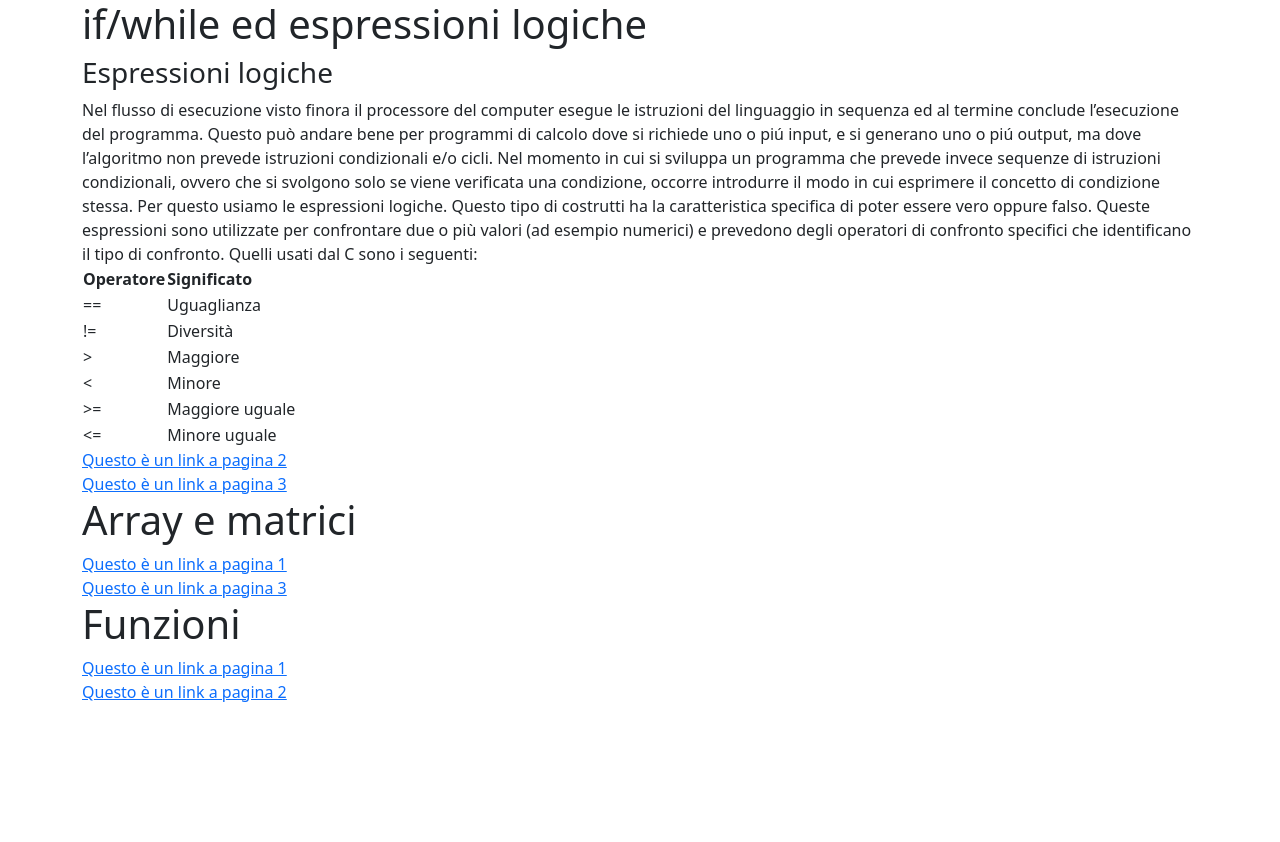
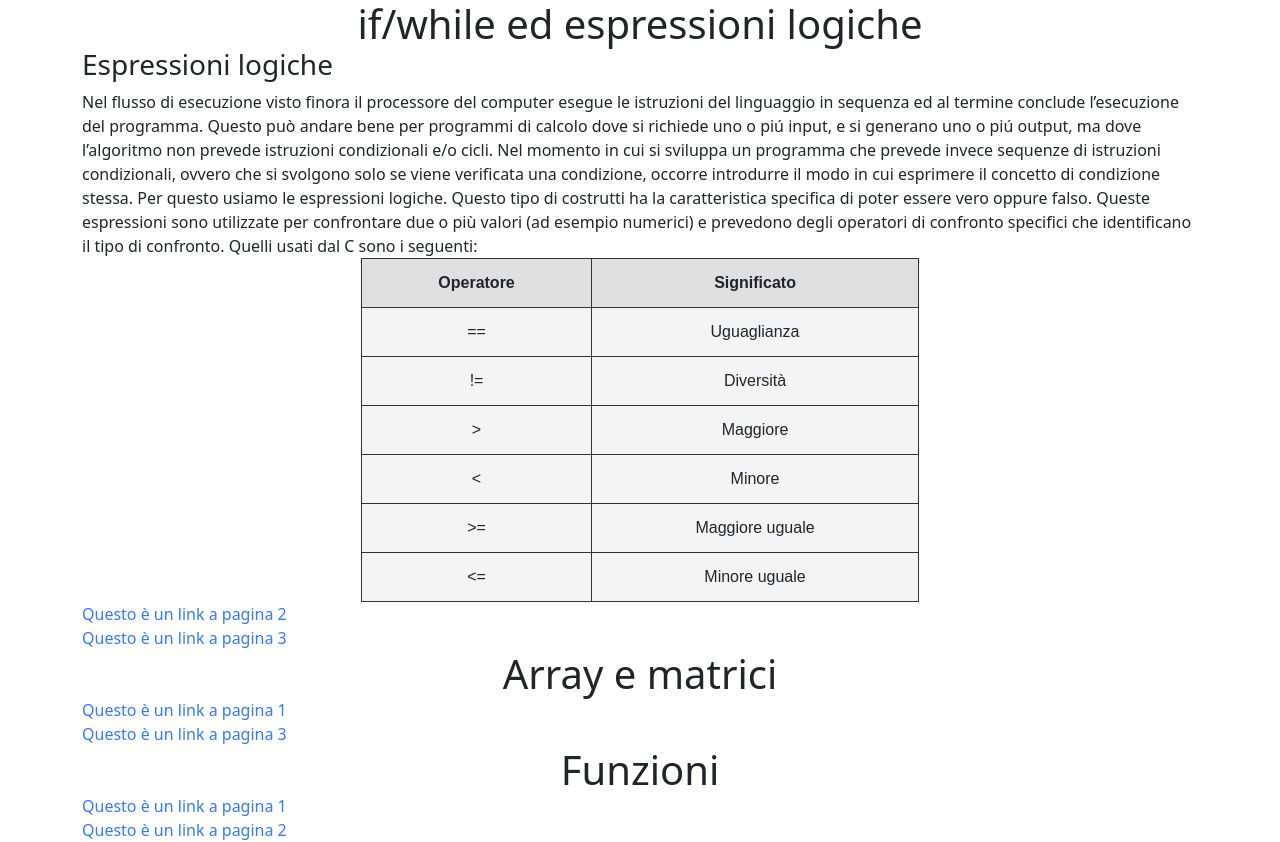
Before and after one commit to diCugno/spa_dicugno, a plain HTML site: page index.html in a window 1280 px wide. Before the commit the page ends 800 px from the top, so only its background shows below. Drawn offline with nearby package versions, Linux system fonts and the light colour scheme; a script that the page names is missing.

Commit message:
aggiornato cs

```diff
--- a/style.css
+++ b/style.css
@@ -1,7 +1,36 @@
 .visible {
     display: block;
- }
+}
 
- .hidden {
+.hidden {
     display: none;
- }
+}
+
+h1 {
+    text-align: center;
+    margin: auto;
+}
+
+a {
+    text-decoration: none;
+    color: #317bfc;
+}
+
+table {
+    width: 50%;
+    margin: auto;
+    border-collapse: collapse;
+    font-family: Arial, sans-serif;
+}
+
+th, td {
+    border: 1px solid #333;
+    padding: 12px;
+    text-align: center;
+    background-color: #f4f4f4;
+}
+
+th {
+    background-color: #e0e0e0;
+    font-weight: bold;
+}
```
